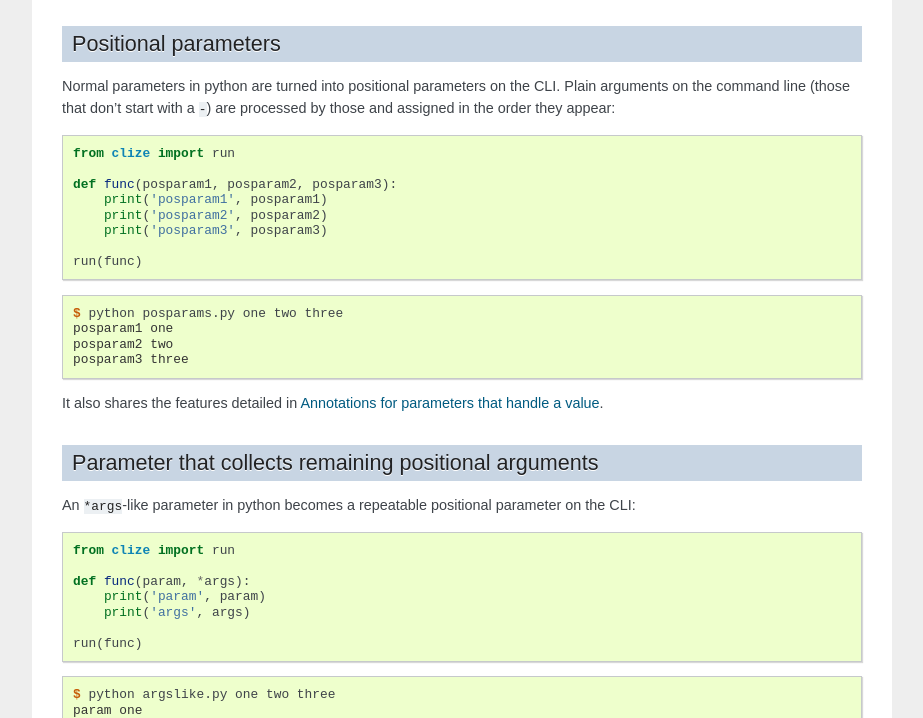
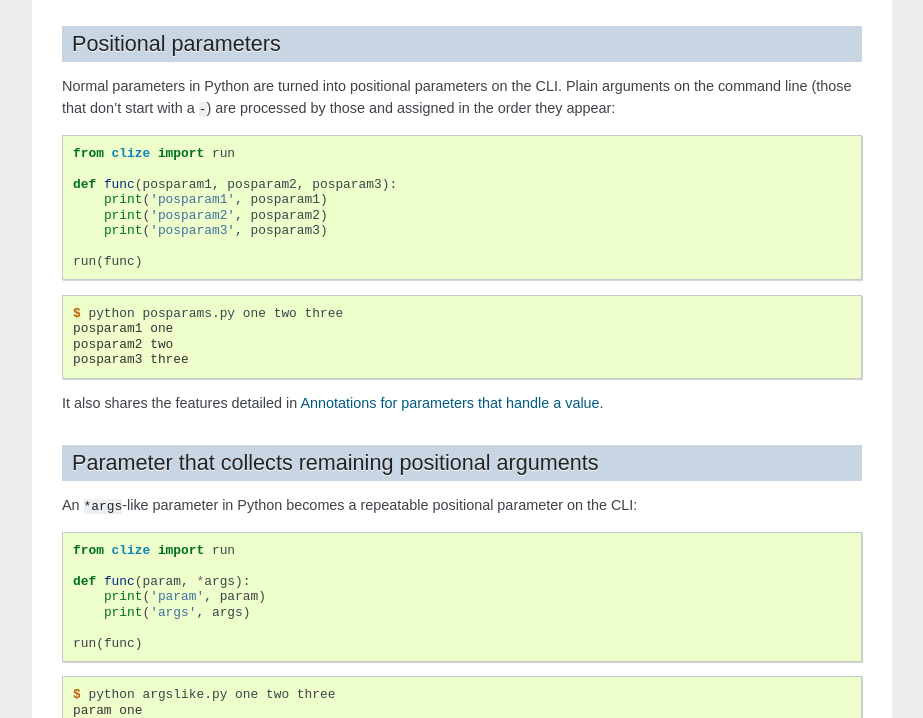
Before and after one commit to epsy/clize, a Sphinx documentation site: the page built from docs/reference.rst, in a window 1280 px wide and 900 px high, scrolled down 1980 px, cut to the strip 182-900 px from the top of the window. Shown: the whole strip, without its empty margins (198-1121 px from the left). Built offline with Sphinx 7.4.7, drawn with Linux system fonts in a browser that asks for light colours; some of the changed text lies outside the part shown.

```diff
--- a/docs/basics.rst
+++ b/docs/basics.rst
@@ -59,7 +59,7 @@ the result.
 Requiring arguments
 -------------------
 
-You can require arguments the same way as you would in any python function
+You can require arguments the same way as you would in any Python function
 definition. To illustrate, lets write an ``echo`` command.
 
 ::
@@ -204,14 +204,14 @@ The change reflects to the command and its help when run::
 Collecting all positional arguments
 -----------------------------------
 
-Just like when defining a regular python function, you can prefix a parameter
+Just like when defining a regular Python function, you can prefix a parameter
 with one asterisk and it will collect all remaining positional arguments::
 
     @autokwoargs
     def echo(prefix='', suffix='', *text):
         pass # ...
 
-However, just like in python, this makes the parameter optional. To require
+However, just like in Python, this makes the parameter optional. To require
 that it should receive at least one argument, you will have to tell Clize that
 ``text`` is required using an annotation::
 
--- a/docs/reference.rst
+++ b/docs/reference.rst
@@ -10,7 +10,7 @@ User reference
 
 
 Clize deduces what kind of parameter to pick for the CLI depending on what kind
-of parameter is found on the python function as well as its annotations.
+of parameter is found on the Python function as well as its annotations.
 
 .. note:: Python 2 compatibility
 
@@ -167,7 +167,7 @@ Ignoring the source parameter's default value
 Positional parameters
 ---------------------
 
-Normal parameters in python are turned into positional parameters on the CLI.
+Normal parameters in Python are turned into positional parameters on the CLI.
 Plain arguments on the command line (those that don't start with a ``-``) are processed by those and assigned in the order they appear:
 
 .. code-block:: python
@@ -197,7 +197,7 @@ Parameter that collects remaining positional arguments
 ------------------------------------------------------
 
 
-An ``*args``-like parameter in python becomes a repeatable positional parameter on the CLI:
+An ``*args``-like parameter in Python becomes a repeatable positional parameter on the CLI:
 
 .. code-block:: python
 
@@ -266,7 +266,7 @@ All parameter names are converted by removing any underscores (``_``) off the ex
 Named parameters that take an argument
 --------------------------------------
 
-Keyword-only parameters in python become named parameters on the CLI: They get
+Keyword-only parameters in Python become named parameters on the CLI: They get
 designated by their name rather than by their position:
 
 .. code-block:: python
@@ -335,7 +335,7 @@ Flag parameters
 
 Flag parameters are named parameters that unlike :ref:`options<option param>`
 do not take an argument. Instead, they set their corresponding parameter in
-python to `True` if mentionned.
+Python to `True` if mentionned.
 
 You can create them by having a keyword-only parameter take `False` as default
 value:
@@ -479,7 +479,7 @@ Parameter converters
 
 Callables decorated with `clize.parser.parameter_converter` are used
 instead of the :ref:`default converter <default-converter>` to construct a
-CLI parameter for the annotated python parameter.
+CLI parameter for the annotated Python parameter.
 
 The callable can return a `Parameter` instance or `Parameter.IGNORE` to
 instruct clize to drop the parameter.
--- a/docs/why.rst
+++ b/docs/why.rst
@@ -59,7 +59,7 @@ confusing for the uninitiated.
 
 Those shortcomings are not inherent to bundling behavior and parameters into
 functions. Functions can have keyword-only parameters (and this can be
-backported to python 2.x), and those parameter lists can be examined at run
+backported to Python 2.x), and those parameter lists can be examined at run
 time. Specific errors can be reformatted, and so forth.
 
 Clize was made to address these shortcomings while expanding on this idea that
```
Also changed, not shown: 3 other files.
